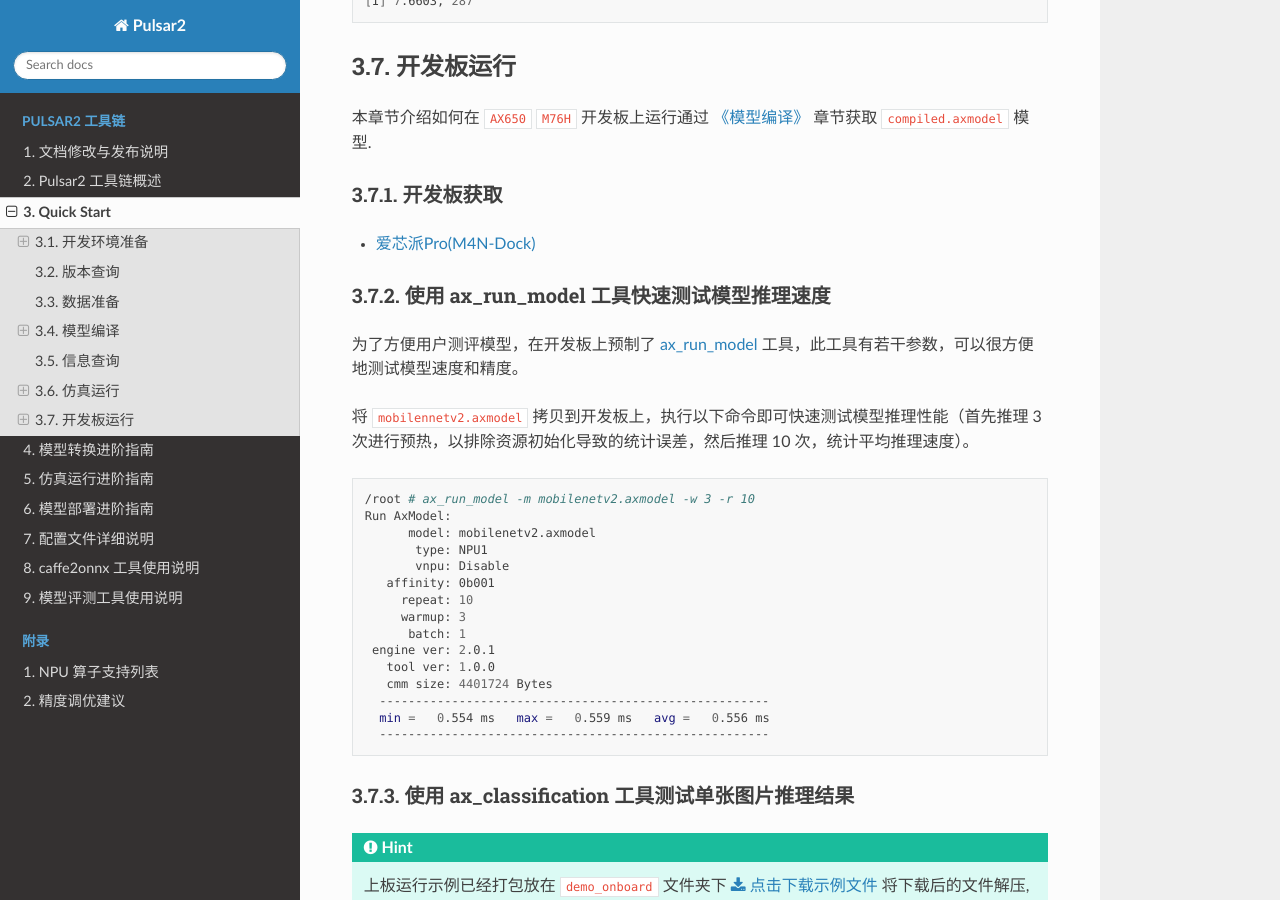
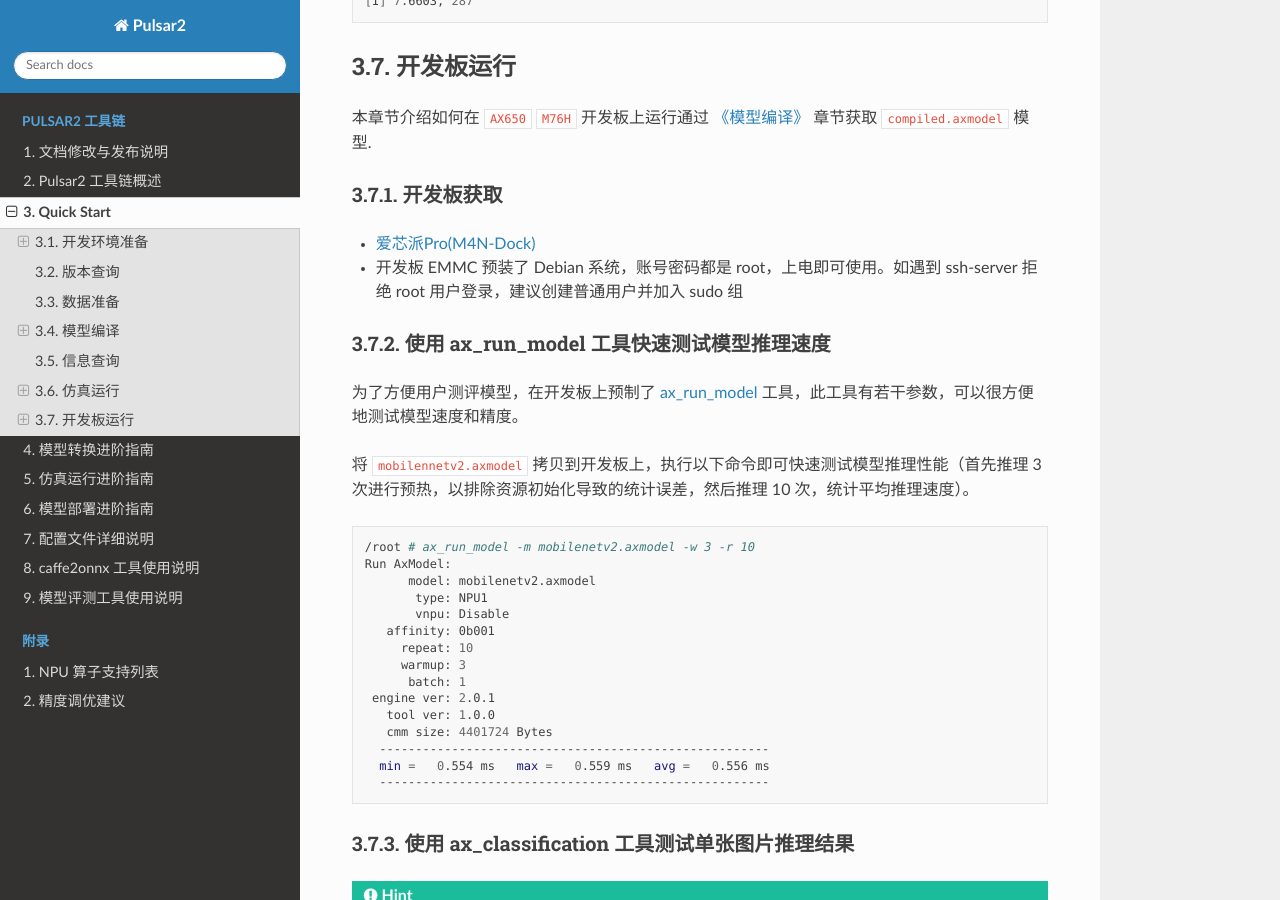
Before and after one commit to AXERA-TECH/pulsar2-docs, a Sphinx documentation site: the page built from source/user_guides_quick/quick_start.rst, in a window 1280 px wide and 900 px high, scrolled down 10039 px. Built offline with Sphinx 7.4.7 and the Read the Docs theme 2.0.0, drawn with Linux system fonts in a browser that asks for light colours.

Commit message:
Update quick_start.rst

```diff
--- a/source/user_guides_quick/quick_start.rst
+++ b/source/user_guides_quick/quick_start.rst
@@ -509,6 +509,7 @@
 ~~~~~~~~~~~~~~~~~~~~~~~~~~~~~~~
 
 - `爱芯派Pro(M4N-Dock) <https://sipeed.com/m4ndock>`_
+- 开发板 EMMC 预装了 Debian 系统，账号密码都是 root，上电即可使用。如遇到 ssh-server 拒绝 root 用户登录，建议创建普通用户并加入 sudo 组
 
 ~~~~~~~~~~~~~~~~~~~~~~~~~~~~~~~~~~~~~~~~~~~~~~~~~~~~~~~~~~~~~~
 使用 ax_run_model 工具快速测试模型推理速度
```
